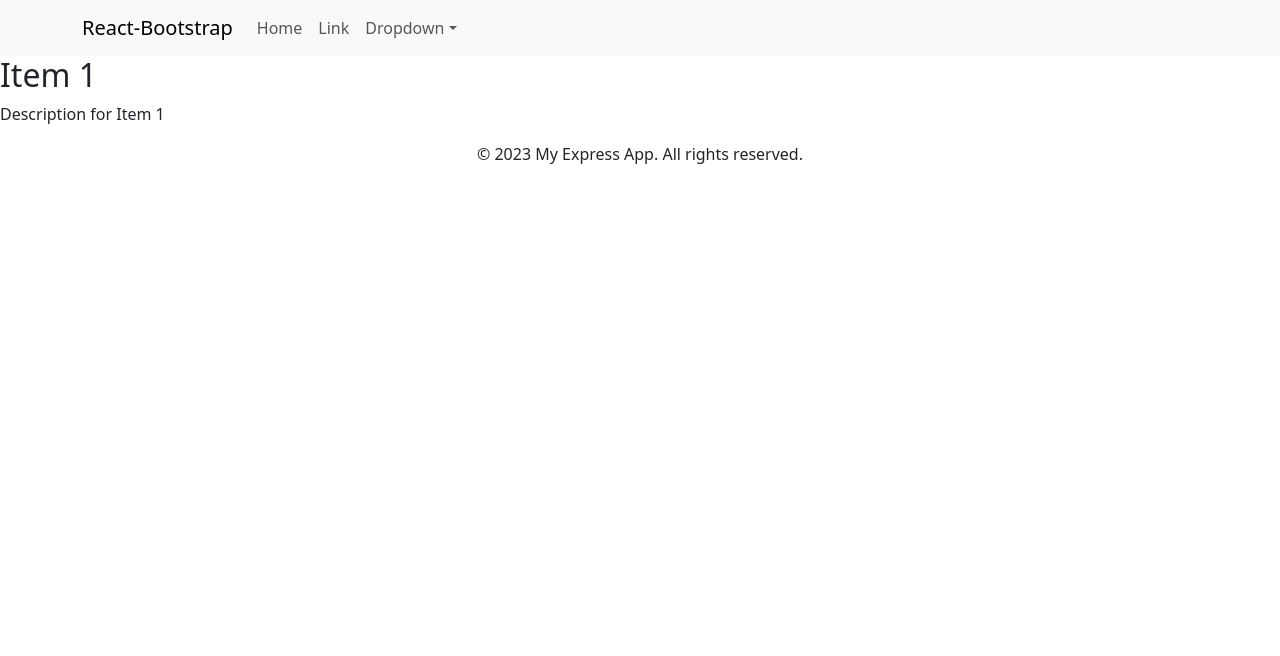
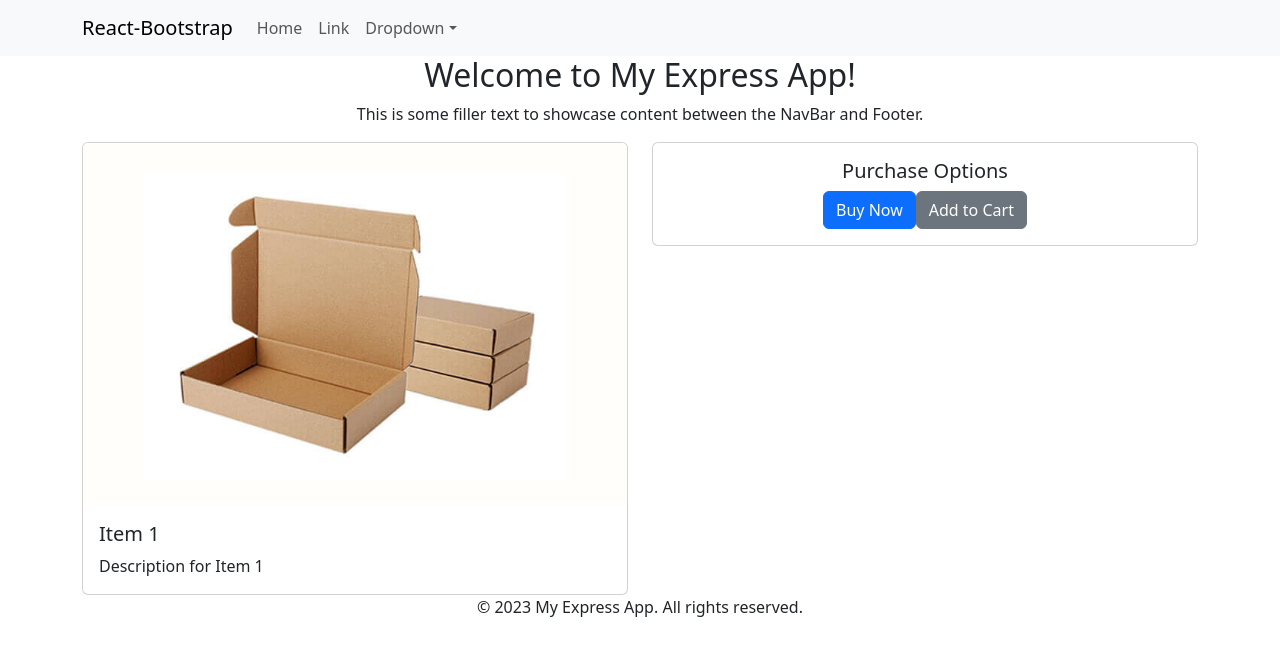
Before and after one commit to diyorsattarov/333, a React (Create React App) app in the folder client/: page /product/1 in a window 1280 px wide. Shown: the top 656 px of the page. Built offline with nearby package versions, Linux system fonts and the light colour scheme.

Commit message:
Added filler text in productpage, fixed padding and centering

```diff
--- a/client/src/ProductPage.js
+++ b/client/src/ProductPage.js
@@ -1,5 +1,10 @@
 import React from 'react';
 import { useParams } from 'react-router-dom';
+import Card from 'react-bootstrap/Card';
+import Button from 'react-bootstrap/Button';
+import Row from 'react-bootstrap/Row';
+import Col from 'react-bootstrap/Col';
+import Container from 'react-bootstrap/Container'; // Import the Container component
 
 function ProductPage() {
   const { id } = useParams();
@@ -25,10 +30,36 @@ function ProductPage() {
   const product = getProductDetails(id);
 
   return (
-    <div>
-      <h2>{product.name}</h2>
-      <p>{product.description}</p>
-    </div>
+
+    <Container> {/* Wrap the content in a Container */}
+    <div className="main-content text-center">
+        <div className="filler-text">
+          <h2>Welcome to My Express App!</h2>
+          <p>This is some filler text to showcase content between the NavBar and Footer.</p>
+        </div>
+      </div>
+      <Row>
+        <Col md={6}>
+          <Card>
+            <Card.Img variant="top" src={product.imageUrl} alt={`Image for ${product.name}`} />
+            <Card.Body>
+              <Card.Title>{product.name}</Card.Title>
+              <Card.Text>{product.description}</Card.Text>
+            </Card.Body>
+          </Card>
+        </Col>
+        <Col md={6}>
+          <Card className="d-flex align-items-center justify-content-center">
+            <Card.Body>
+              <Card.Title className="text-center">Purchase Options</Card.Title>
+              {/* Centered content */}
+              <Button variant="primary">Buy Now</Button>
+              <Button variant="secondary">Add to Cart</Button>
+            </Card.Body>
+          </Card>
+        </Col>
+      </Row>
+    </Container>
   );
 }
 
```
